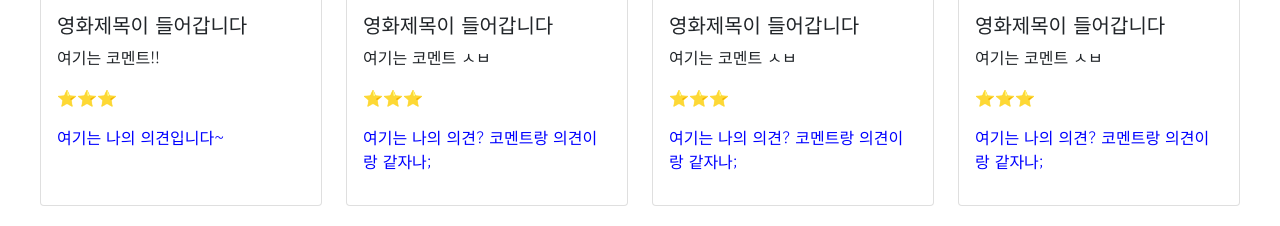
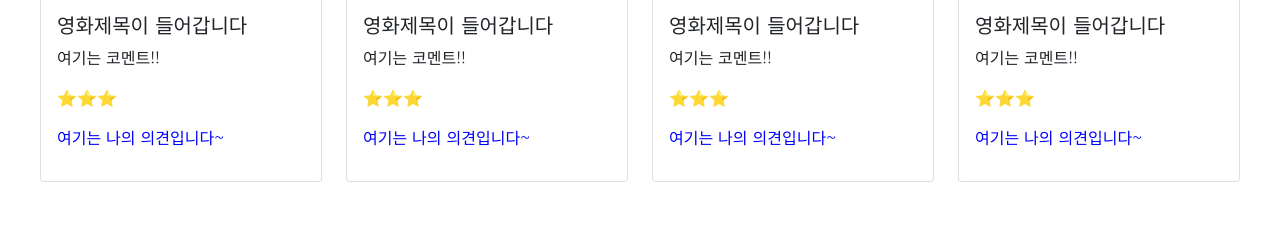
Before and after one commit to kirtGyu/mypage, a plain HTML site: page index.html in a window 1280 px wide. Shown: the part 734-960 px from the top of the page. After the commit the page ends 936 px from the top, so only its background shows below. Drawn offline with nearby package versions, Linux system fonts and the light colour scheme.

Commit message:
Update index.html

```diff
--- a/index.html
+++ b/index.html
@@ -125,9 +125,9 @@
                         class="card-img-top" alt="...">
                     <div class="card-body">
                         <h5 class="card-title">영화제목이 들어갑니다</h5>
-                        <p class="card-text">여기는 코멘트 ㅅㅂ</p>
+                        <p class="card-text">여기는 코멘트!!</p>
                         <p>⭐⭐⭐</p>
-                        <p class="myvomment">여기는 나의 의견? 코멘트랑 의견이랑 같자나;</p>
+                        <p class="myvomment">여기는 나의 의견입니다~</p>
                     </div>
                 </div>
             </div>
@@ -137,9 +137,9 @@
                         class="card-img-top" alt="...">
                     <div class="card-body">
                         <h5 class="card-title">영화제목이 들어갑니다</h5>
-                        <p class="card-text">여기는 코멘트 ㅅㅂ</p>
+                        <p class="card-text">여기는 코멘트!!</p>
                         <p>⭐⭐⭐</p>
-                        <p class="myvomment">여기는 나의 의견? 코멘트랑 의견이랑 같자나;</p>
+                        <p class="myvomment">여기는 나의 의견입니다~</p>
                     </div>
                 </div>
             </div>
@@ -149,9 +149,9 @@
                         class="card-img-top" alt="...">
                     <div class="card-body">
                         <h5 class="card-title">영화제목이 들어갑니다</h5>
-                        <p class="card-text">여기는 코멘트 ㅅㅂ</p>
+                        <p class="card-text">여기는 코멘트!!</p>
                         <p>⭐⭐⭐</p>
-                        <p class="myvomment">여기는 나의 의견? 코멘트랑 의견이랑 같자나;</p>
+                        <p class="myvomment">여기는 나의 의견입니다~</p>
                     </div>
                 </div>
             </div>
```
